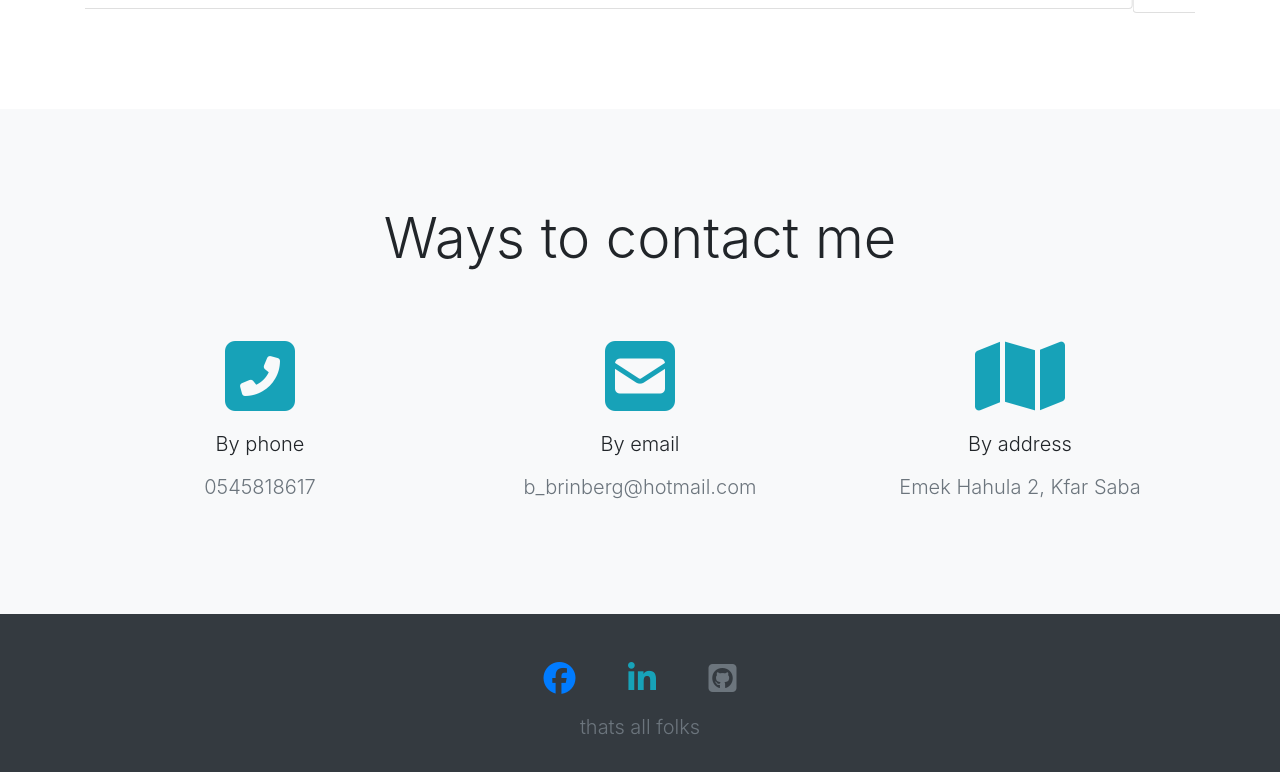
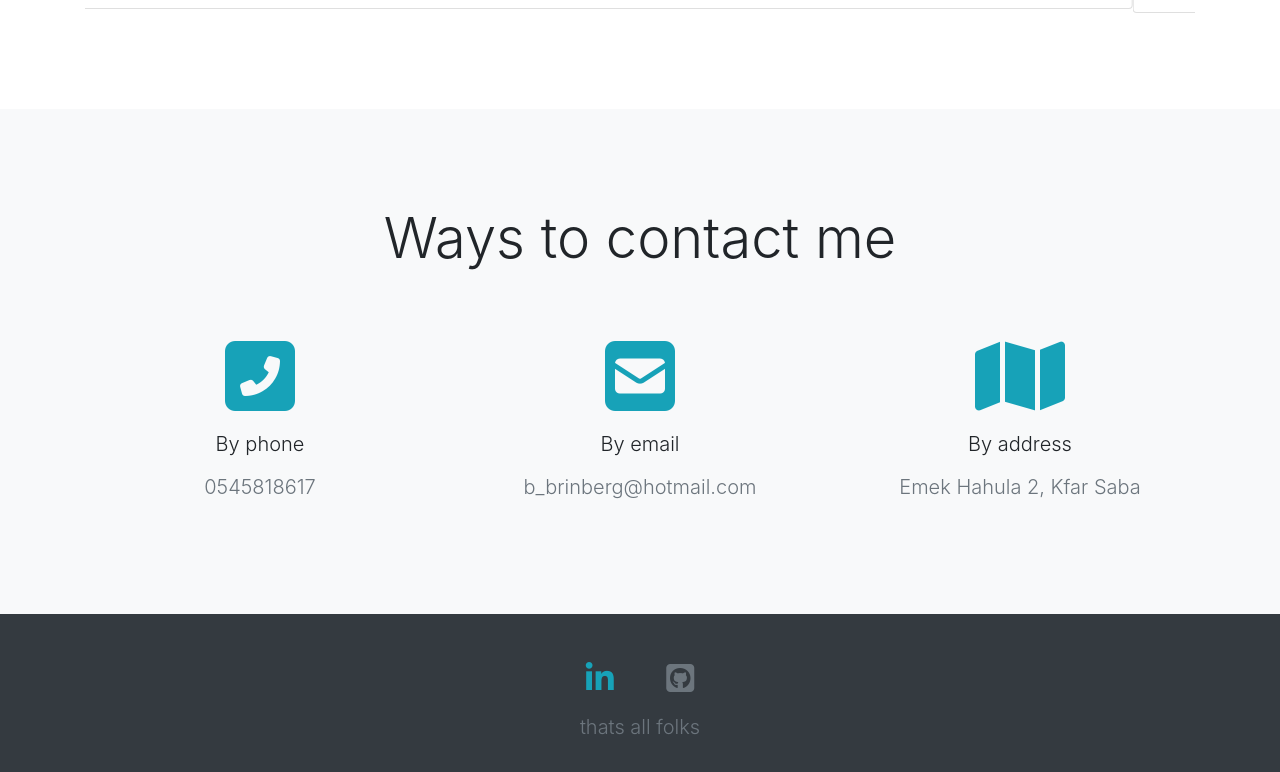
Before and after one commit to IMBenB/portfolio, a website: page public/index.html in a window 1280 px wide. Shown: the part 2321-3093 px from the top of the page. Drawn offline with nearby package versions, Linux system fonts and the light colour scheme.

Commit message:
Update index.html

```diff
--- a/public/index.html
+++ b/public/index.html
@@ -208,11 +208,11 @@
                     <div class="carousel-item">
 
                         <div class="card text-center">
-                            <img class="img-thumbnail img-fluid"  src="images/sharks.jpg"
-                                alt="sampler app">
+                            <img class="img-thumbnail img-fluid" src="images/sharks.jpg" alt="sampler app">
                             <div class="card-body">
                                 <div class="text-muted">
-                                    <h5 class="font-weight-bold">sampler app (pro-bono for the scientific community)</h5>
+                                    <h5 class="font-weight-bold">sampler app (pro-bono for the scientific community)
+                                    </h5>
                                     <p class="lead">
                                         <div>React</div>
                                         <div>leaflet</div>
@@ -376,9 +376,9 @@
     <footer class="py-5 bg-dark">
         <div class="container">
             <div class="col text-center">
-                <a href="#"><i class="fab fa-facebook fa-2x text-primary mx-4"></i></a>
-                <a href="https://www.linkedin.com/in/ben-brinberg-02404610b/"><i class="fab fa-linkedin-in fa-2x text-info mx-4"></i></a>
-                <a href="#"><i class="fab fa-github-square fa-2x text-secondary mx-4"></i></a>
+                <a href="https://www.linkedin.com/in/ben-brinberg-02404610b/"><i
+                        class="fab fa-linkedin-in fa-2x text-info mx-4"></i></a>
+                <a href="https://github.com/IMBenB"><i class="fab fa-github-square fa-2x text-secondary mx-4"></i></a>
                 <p class="lead mt-3 mb-0 text-muted">
                     thats all folks
                 </p>
```
